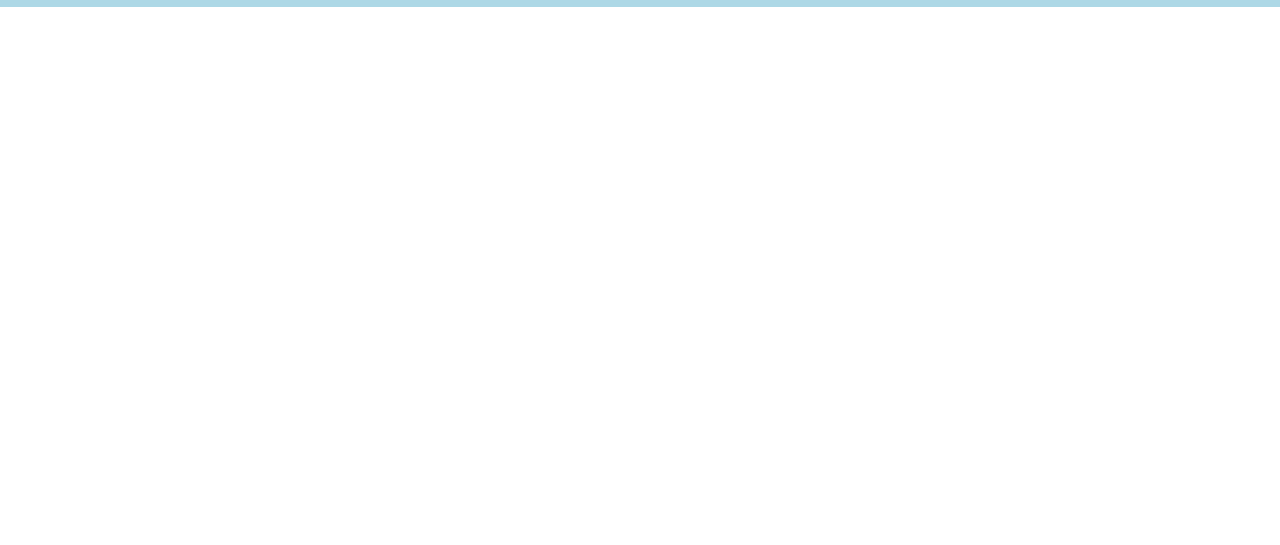
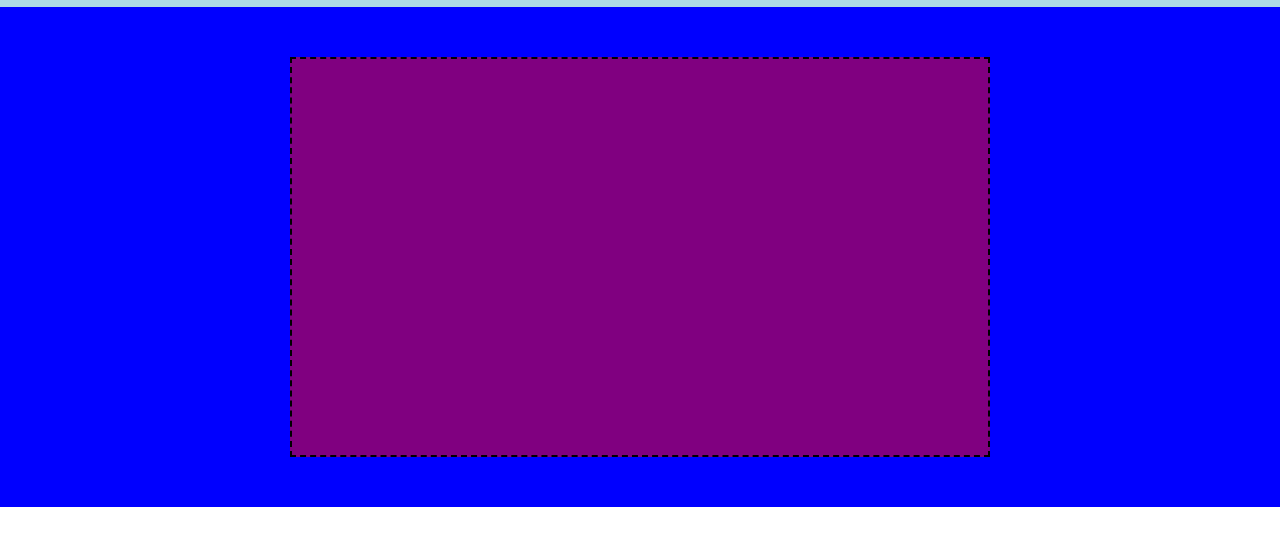
Before and after one commit to VLuca997/htmlcss-struttura-discord, a plain HTML site: page index.html in a window 1280 px wide. Shown: the part 55-600 px from the top of the page. Drawn offline with Linux system fonts and the light colour scheme.

Commit message:
HEADER BOTTOM

```diff
--- a/cssindex/style.css
+++ b/cssindex/style.css
@@ -15,6 +15,10 @@ body{
 }
 .container{
     max-width: 900px;
+    margin: 0 auto;
+}
+.container-header-bottom{
+    max-width: 700px;
     margin: 0 auto;
 }
 .my-row{
@@ -44,6 +48,9 @@ header .header-top .menu .main-nav{
 header .header-top .menu .login{
     text-align: right;
 }
+header .header-bottom{
+    padding: 50px 0;
+}
 
 /*
     MAIN
@@ -69,3 +76,13 @@ header .header-top .menu .login{
 .debug header .menu > *{
     border: 2px dashed black;
 }
+.debug header .header-bottom{
+    background-color: blue;
+
+
+}
+.debug header .header-bottom .Display-center-header-bottom{
+    background-color: purple;
+    height: 400px;
+    border: 2px dashed black;
+}
--- a/index.html
+++ b/index.html
@@ -16,7 +16,7 @@
 
             <div class="container">
 
-                <!-- HEADING NAVBAR -->
+                <!-- HEADER NAVBAR -->
                 <div class="my-row menu">
 
                     <div class="column-1-6 logo">Logo</div>
@@ -24,17 +24,27 @@
                     <div class="column-1-6 login">Login</div>
 
                 </div>
-                <!-- END HEADING NAVBAR -->
-
-                <!-- HEADING MAIN BOTTOM -->
-
-                <!-- END HEADING MAIN BOTTOM -->
 
 
 
             </div>
 
         </section>
+        <!-- END HEADER NAVBAR -->
+
+        <!-- HEADER MAIN BOTTOM -->
+        <section class="header-bottom">
+
+            <div class="container-header-bottom">
+
+                <div class="Display-center-header-bottom">
+
+                </div>
+
+            </div>
+
+        </section>
+        <!-- END HEADER MAIN BOTTOM -->
 
     </header>
 </body>
```
